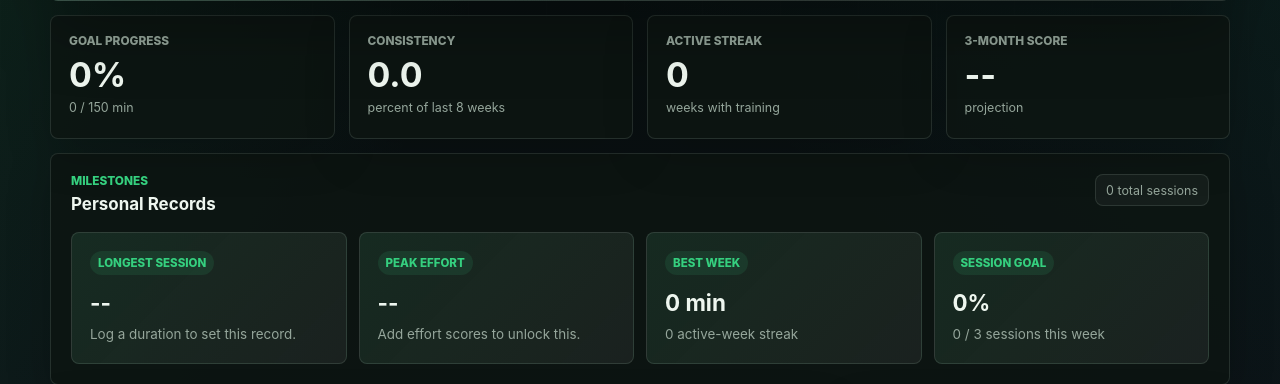
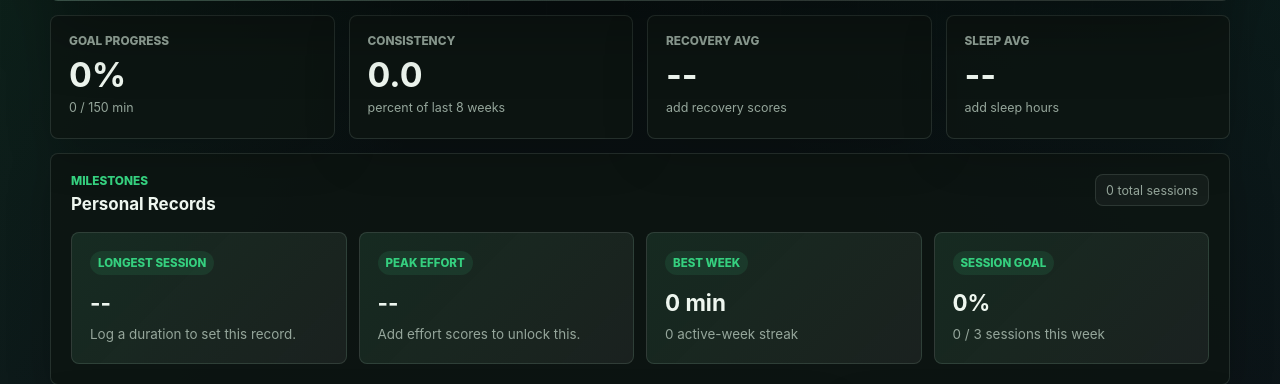
Before and after one commit to Shaun-Xie/FitFuture, a Flask app: page /analytics in a window 1280 px wide. Shown: the part 458-842 px from the top of the page. Run offline with Flask 3, Linux system fonts and the light colour scheme; the visitor is signed in with stand-in values (Sample User, id 1); data comes from the database, SQL or seed files in the repository; data that the repository does not hold is empty.

Commit message:
recovery tracking

```diff
--- a/fitfuture/analytics.py
+++ b/fitfuture/analytics.py
@@ -28,7 +28,12 @@ def fetch_recent_user_workouts(
 
     return fetch_all(
         """
-        SELECT workout_date, total_duration_minutes, perceived_intensity
+        SELECT
+            workout_date,
+            total_duration_minutes,
+            perceived_intensity,
+            recovery_rating,
+            sleep_hours
         FROM workout_sessions
         WHERE user_id = ? AND workout_date >= ?
         ORDER BY workout_date ASC, workout_id ASC
@@ -44,7 +49,12 @@ def compute_fitness_summary(user_id: int = config.DEFAULT_USER_ID) -> dict[str,
     window_start = (date.today() - timedelta(days=config.ANALYTICS_WINDOW_DAYS)).isoformat()
     rows = fetch_all(
         """
-        SELECT workout_date, total_duration_minutes, perceived_intensity
+        SELECT
+            workout_date,
+            total_duration_minutes,
+            perceived_intensity,
+            recovery_rating,
+            sleep_hours
         FROM workout_sessions
         WHERE user_id = ? AND workout_date >= ? AND total_duration_minutes IS NOT NULL
         """,
@@ -57,6 +67,16 @@ def compute_fitness_summary(user_id: int = config.DEFAULT_USER_ID) -> dict[str,
             row["perceived_intensity"]
             for row in rows
             if row.get("perceived_intensity") is not None
+        ]
+        recovery_ratings = [
+            row["recovery_rating"]
+            for row in rows
+            if row.get("recovery_rating") is not None
+        ]
+        sleep_values = [
+            row["sleep_hours"]
+            for row in rows
+            if row.get("sleep_hours") is not None
         ]
         total_minutes = sum(durations)
         average_duration = total_minutes / len(durations)
@@ -82,6 +102,10 @@ def compute_fitness_summary(user_id: int = config.DEFAULT_USER_ID) -> dict[str,
             total_minutes_30d=total_minutes,
             avg_duration=average_duration,
             avg_intensity=sum(intensities) / len(intensities) if intensities else None,
+            avg_recovery_rating=(
+                sum(recovery_ratings) / len(recovery_ratings) if recovery_ratings else None
+            ),
+            avg_sleep_hours=sum(sleep_values) / len(sleep_values) if sleep_values else None,
             weekly_minutes=weekly_minutes,
             current_score=current_score,
             projected_score=projected_score,
@@ -146,8 +170,11 @@ def build_training_recommendations(
     recommendations: list[dict[str, str]] = []
     weekly_minutes = float(fitness_summary.get("weekly_minutes") or 0)
     avg_intensity = fitness_summary.get("avg_intensity")
+    avg_recovery_rating = training_insights.get("avg_recovery_rating")
+    avg_sleep_hours = training_insights.get("avg_sleep_hours")
     consistency_rate = float(training_insights.get("consistency_rate") or 0)
     active_week_streak = int(training_insights.get("active_week_streak") or 0)
+    strain_risk_sessions = int(training_insights.get("strain_risk_sessions") or 0)
 
     if weekly_minutes < 90:
         recommendations.append(
@@ -172,6 +199,25 @@ def build_training_recommendations(
                 "label": "Volume",
                 "title": "Maintain your current training load",
                 "body": "Your recent volume is above the baseline target. Keep progression gradual.",
+            }
+        )
+
+    if avg_recovery_rating is not None and (
+        avg_recovery_rating <= 2.5 or strain_risk_sessions >= 2
+    ):
+        recommendations.append(
+            {
+                "label": "Readiness",
+                "title": "Protect the next hard session",
+                "body": "Recovery is trending low, so bias the next session toward mobility, sleep, or easy aerobic work.",
+            }
+        )
+    elif avg_sleep_hours is not None and avg_sleep_hours < 6.5:
+        recommendations.append(
+            {
+                "label": "Sleep",
+                "title": "Raise the recovery floor",
+                "body": "Your logged sleep is light. A steadier bedtime can improve readiness before adding intensity.",
             }
         )
 
@@ -240,6 +286,11 @@ def build_training_insights(user_id: int = config.DEFAULT_USER_ID) -> dict[str,
         "Peak": 0,
     }
     workout_days: set[date] = set()
+    recovery_total = 0
+    recovery_count = 0
+    sleep_total = 0.0
+    sleep_count = 0
+    strain_risk_sessions = 0
 
     for row in rows:
         workout_day = parse_workout_date(row["workout_date"])
@@ -256,6 +307,16 @@ def build_training_insights(user_id: int = config.DEFAULT_USER_ID) -> dict[str,
                 weekly_buckets[week_start]["intensity_total"] += row["perceived_intensity"]
                 weekly_buckets[week_start]["intensity_count"] += 1
 
+        recovery_rating = row.get("recovery_rating")
+        if recovery_rating is not None:
+            recovery_total += recovery_rating
+            recovery_count += 1
+
+        sleep_hours = row.get("sleep_hours")
+        if sleep_hours is not None:
+            sleep_total += sleep_hours
+            sleep_count += 1
+
         intensity = row.get("perceived_intensity")
         if intensity is None:
             continue
@@ -267,6 +328,9 @@ def build_training_insights(user_id: int = config.DEFAULT_USER_ID) -> dict[str,
             intensity_zones["Hard"] += 1
         else:
             intensity_zones["Peak"] += 1
+
+        if recovery_rating is not None and intensity >= 8 and recovery_rating <= 2:
+            strain_risk_sessions += 1
 
     weeks = list(weekly_buckets.values())
     active_weeks = {
@@ -302,6 +366,11 @@ def build_training_insights(user_id: int = config.DEFAULT_USER_ID) -> dict[str,
         "active_days": len(workout_days),
         "best_week_minutes": best_week["minutes"] if best_week else 0,
         "best_week_label": best_week["label"] if best_week else None,
+        "avg_recovery_rating": recovery_total / recovery_count if recovery_count else None,
+        "avg_sleep_hours": sleep_total / sleep_count if sleep_count else None,
+        "recovery_samples": recovery_count,
+        "sleep_samples": sleep_count,
+        "strain_risk_sessions": strain_risk_sessions,
         "target_weekly_minutes": config.WEEKLY_VOLUME_TARGET_MINUTES,
     }
 
--- a/fitfuture/db.py
+++ b/fitfuture/db.py
@@ -96,9 +96,38 @@ def migration_002_user_goals(cursor: sqlite3.Cursor) -> None:
     )
 
 
+def add_column_if_missing(
+    cursor: sqlite3.Cursor,
+    table_name: str,
+    column_name: str,
+    column_sql: str,
+) -> None:
+    existing_columns = {
+        row["name"] for row in cursor.execute(f"PRAGMA table_info({table_name})").fetchall()
+    }
+    if column_name not in existing_columns:
+        cursor.execute(f"ALTER TABLE {table_name} ADD COLUMN {column_sql}")
+
+
+def migration_003_recovery_tracking(cursor: sqlite3.Cursor) -> None:
+    add_column_if_missing(
+        cursor,
+        "workout_sessions",
+        "recovery_rating",
+        "recovery_rating INTEGER",
+    )
+    add_column_if_missing(
+        cursor,
+        "workout_sessions",
+        "sleep_hours",
+        "sleep_hours REAL",
+    )
+
+
 MIGRATIONS = (
     (1, "initial_schema", migration_001_initial_schema),
     (2, "user_goals", migration_002_user_goals),
+    (3, "recovery_tracking", migration_003_recovery_tracking),
 )
 
 
--- a/fitfuture/utils.py
+++ b/fitfuture/utils.py
@@ -14,6 +14,20 @@ def parse_optional_int(value: Any) -> int | None:
 
     try:
         return int(text)
+    except ValueError:
+        return None
+
+
+def parse_optional_float(value: Any) -> float | None:
+    if value is None:
+        return None
+
+    text = str(value).strip()
+    if not text:
+        return None
+
+    try:
+        return float(text)
     except ValueError:
         return None
 
--- a/fitfuture/validation.py
+++ b/fitfuture/validation.py
@@ -3,7 +3,7 @@ from __future__ import annotations
 from datetime import datetime
 from typing import Any
 
-from .utils import parse_optional_int, parse_optional_text
+from .utils import parse_optional_float, parse_optional_int, parse_optional_text
 
 ALLOWED_SOURCES = {"", "manual", "app", "device"}
 ALLOWED_GENDERS = {"", "M", "F"}
@@ -37,6 +37,8 @@ def validate_workout_form(form: Any) -> tuple[dict[str, Any], list[str]]:
         "end_time": parse_optional_text(form.get("end_time")),
         "total_duration_minutes": parse_optional_int(form.get("total_duration_minutes")),
         "perceived_intensity": parse_optional_int(form.get("perceived_intensity")),
+        "recovery_rating": parse_optional_int(form.get("recovery_rating")),
+        "sleep_hours": parse_optional_float(form.get("sleep_hours")),
         "source": parse_optional_text(form.get("source")) or "",
         "notes": parse_optional_text(form.get("notes")),
     }
@@ -59,6 +61,14 @@ def validate_workout_form(form: Any) -> tuple[dict[str, Any], list[str]]:
     intensity = values["perceived_intensity"]
     if intensity is not None and not 1 <= intensity <= 10:
         errors.append("Effort must be between 1 and 10.")
+
+    recovery = values["recovery_rating"]
+    if recovery is not None and not 1 <= recovery <= 5:
+        errors.append("Recovery must be between 1 and 5.")
+
+    sleep_hours = values["sleep_hours"]
+    if sleep_hours is not None and not 0 <= sleep_hours <= 16:
+        errors.append("Sleep must be between 0 and 16 hours.")
 
     if values["source"] not in ALLOWED_SOURCES:
         errors.append("Source must be manual, app, device, or blank.")
--- a/static/styles.css
+++ b/static/styles.css
@@ -745,7 +745,7 @@ form {
 
 table {
     width: 100%;
-    min-width: 780px;
+    min-width: 900px;
     border-collapse: collapse;
     font-size: 0.86rem;
 }
@@ -795,11 +795,17 @@ tbody tr:last-child td {
     gap: 3px;
 }
 
+.recovery-stack {
+    display: grid;
+    gap: 4px;
+}
+
 .date-stack strong {
     color: var(--text-main);
 }
 
 .date-stack span,
+.recovery-stack span,
 .notes-cell,
 .empty-row {
     font-size: 0.8rem;
@@ -811,6 +817,7 @@ tbody tr:last-child td {
 }
 
 .duration-chip,
+.recovery-chip,
 .badge-intensity,
 .chip-src,
 .pill-small {
@@ -826,6 +833,14 @@ tbody tr:last-child td {
     color: #bcfff7;
     font-size: 0.78rem;
     font-weight: 800;
+}
+
+.recovery-chip {
+    padding: 5px 9px;
+    background: rgba(53, 208, 127, 0.1);
+    color: #c9ffdd;
+    font-size: 0.78rem;
+    font-weight: 850;
 }
 
 .badge-intensity {
--- a/templates/analytics.html
+++ b/templates/analytics.html
@@ -16,7 +16,11 @@
             {% if fitness_summary and fitness_summary.has_data %}
                 <span>{{ fitness_summary.weekly_minutes|round(0) }} min/week</span>
                 <span>{{ fitness_summary.avg_duration|round(0) }} min avg session</span>
-                <span>{{ training_insights.active_days }} active days</span>
+                {% if training_insights.avg_recovery_rating is not none %}
+                    <span>{{ training_insights.avg_recovery_rating|round(1) }}/5 readiness</span>
+                {% else %}
+                    <span>{{ training_insights.active_days }} active days</span>
+                {% endif %}
             {% else %}
                 <span>Awaiting workout data</span>
                 <span>30-day analysis window</span>
@@ -61,22 +65,38 @@
         <span class="metric-note">percent of last 8 weeks</span>
     </article>
     <article class="metric-tile">
-        <span class="metric-label">Active Streak</span>
+        <span class="metric-label">Recovery Avg</span>
         <strong>
-            {{ training_insights.active_week_streak }}
-        </strong>
-        <span class="metric-note">weeks with training</span>
-    </article>
-    <article class="metric-tile">
-        <span class="metric-label">3-Month Score</span>
-        <strong>
-            {% if fitness_summary and fitness_summary.has_data %}
-                {{ fitness_summary.projected_score|round(1) }}
+            {% if training_insights.avg_recovery_rating is not none %}
+                {{ training_insights.avg_recovery_rating|round(1) }}
             {% else %}
                 --
             {% endif %}
         </strong>
-        <span class="metric-note">projection</span>
+        <span class="metric-note">
+            {% if training_insights.recovery_samples %}
+                out of 5 across {{ training_insights.recovery_samples }} logs
+            {% else %}
+                add recovery scores
+            {% endif %}
+        </span>
+    </article>
+    <article class="metric-tile">
+        <span class="metric-label">Sleep Avg</span>
+        <strong>
+            {% if training_insights.avg_sleep_hours is not none %}
+                {{ training_insights.avg_sleep_hours|round(1) }}
+            {% else %}
+                --
+            {% endif %}
+        </strong>
+        <span class="metric-note">
+            {% if training_insights.sleep_samples %}
+                hours across {{ training_insights.sleep_samples }} logs
+            {% else %}
+                add sleep hours
+            {% endif %}
+        </span>
     </article>
 </section>
 
```
Also changed, not shown: fitfuture/workouts.py (+7 -4 lines), templates/workouts.html (+44 -1 lines), tests/test_analytics.py (+36 -7 lines), tests/test_auth_workouts.py (+8 -0 lines), tests/test_migrations.py (+2 -1 lines), README.md.
